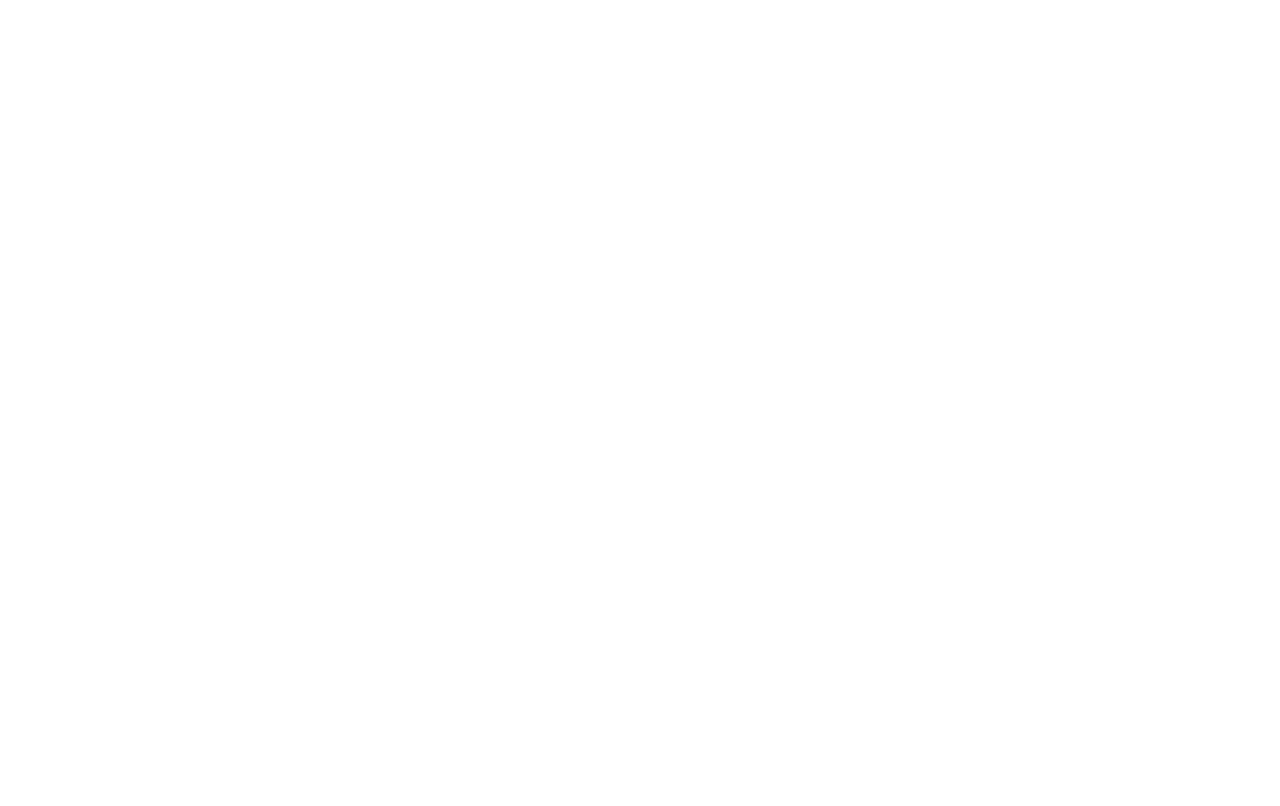
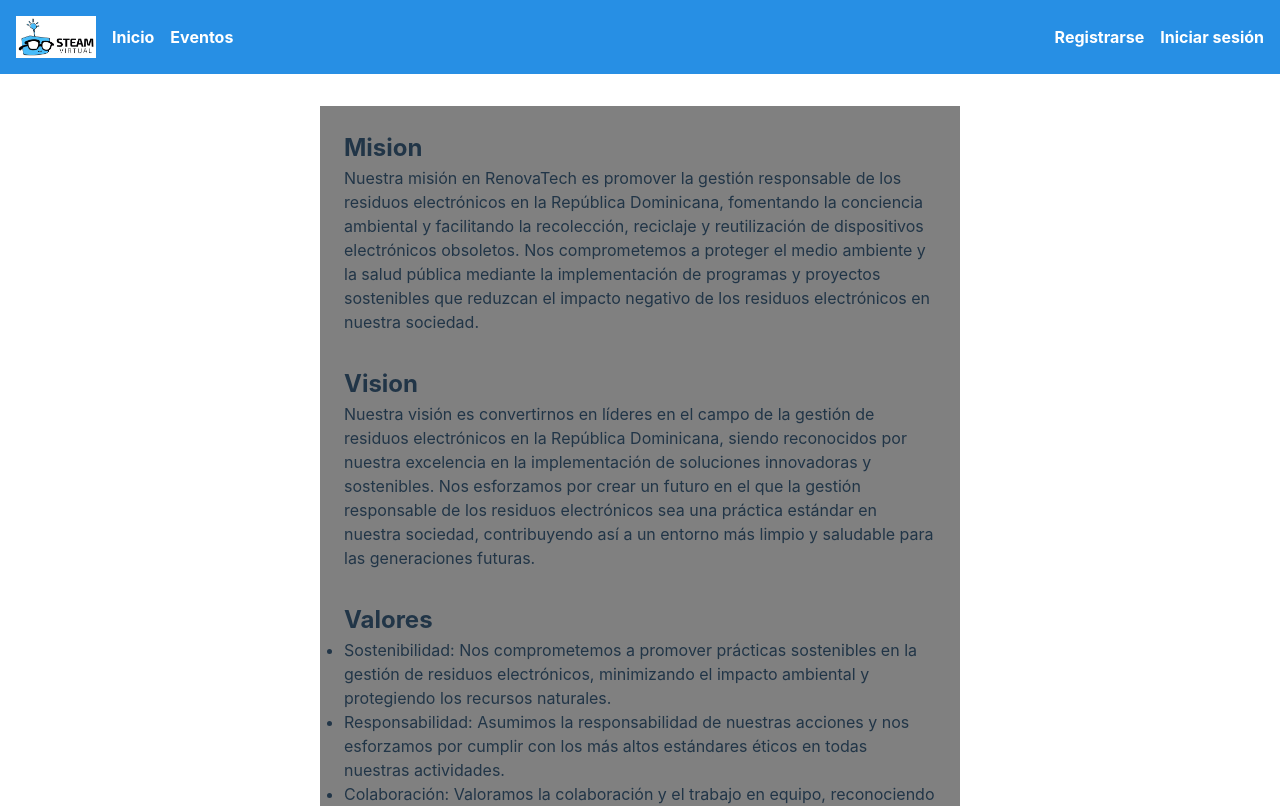
Before and after one commit to EmmaVargas19/Proyecto-Final-TDS, a React (Vite) app in the folder vite-project/: page /eventos in a window 1280 px wide. Before the commit this address had no page. Shown: the top 806 px of the page. Built offline with nearby package versions, Linux system fonts and the light colour scheme.

Commit message:
agregando toastify
agregando toastify

```diff
--- a/vite-project/package.json
+++ b/vite-project/package.json
@@ -14,7 +14,8 @@
     "react": "^18.2.0",
     "react-dom": "^18.2.0",
     "react-router": "^6.21.3",
-    "react-router-dom": "^6.21.3"
+    "react-router-dom": "^6.21.3",
+    "react-toastify": "^10.0.4"
   },
   "devDependencies": {
     "@types/react": "^18.2.43",
--- a/vite-project/src/App.jsx
+++ b/vite-project/src/App.jsx
@@ -12,7 +12,7 @@
       <Routes>
         <Route path="/" element={<NavBarr/>}>
           <Route index element={<Inicio/>}/>
-          <Route path="/sobrenosotros" element={<SobreNosotros/>}/>
+          <Route path="/eventos" element={<SobreNosotros/>}/>
           <Route path="/register" element={<Register/>}/>
           <Route path="/login" element={<Login/>}/>
         </Route>
--- a/vite-project/src/NavBarr.jsx
+++ b/vite-project/src/NavBarr.jsx
@@ -1,7 +1,26 @@
 import { Link, Outlet } from "react-router-dom";
+import { ToastContainer, toast } from 'react-toastify';
+import { useContext, useEffect, useRef } from "react";
+import { contextName } from "./context/myContext";
+import 'react-toastify/dist/ReactToastify.css';
 import './App.css'
 
+
 export function NavBarr() {
+const {user} = useContext(contextName)
+const refe = useRef(null)
+
+useEffect(()=>{
+if(user){
+  console.log("si")
+} else {
+  refe.current.addEventListener('click', (event)=>{
+    event.preventDefault()
+    toast.error("No puedes acceder al apartado de eventos hasta que inicies sesion")
+  })
+}
+
+},[])
   return (
     <>
     <div className="navbar">
@@ -9,7 +28,7 @@
     <div className="hijo">
     <img src="src/assets/WhatsApp Image 2024-02-29 at 2.26.29 PM.jpeg" alt="" />
     <li><Link to={'/'}>Inicio</Link></li>
-    <li><Link to={'/sobrenosotros'}>Sobre nosotros</Link></li>
+    <li><Link to={'/eventos'} ref={refe}>Eventos</Link></li>
     </div>
     <div className="hijo">
     <li><Link to={'/register'}>Registrarse</Link></li>
@@ -21,6 +40,7 @@
     <footer className="footerContainer">
       <p>Copyright © EU-Productions 2023</p>
     </footer>
+    <ToastContainer/>
     </>
   )
 }
--- /dev/null
+++ b/vite-project/src/context/MyContext.jsx
@@ -0,0 +1,20 @@
+import { createContext, useState } from "react";
+import '../App.css'
+export const contextName = createContext()
+
+export function MyContext ({children}){
+const [user, setUser] = useState(null)
+
+
+function ejem (){
+    setUser("ejem")
+}
+return (
+    <contextName.Provider value={{
+        user,
+        ejem
+    }}>
+        {children}
+    </contextName.Provider>
+)
+}
--- a/vite-project/src/main.jsx
+++ b/vite-project/src/main.jsx
@@ -1,10 +1,13 @@
 import ReactDOM from 'react-dom/client'
 import App from './App.jsx'
+import { MyContext } from './context/myContext.jsx'
 import { BrowserRouter } from 'react-router-dom'
 import './index.css'
 
 ReactDOM.createRoot(document.getElementById('root')).render(
 <BrowserRouter>
-  <App />
+  <MyContext>
+    <App />
+  </MyContext>
 </BrowserRouter>,
 )
```
Also changed, not shown: vite-project/.eslintrc.cjs, 1 other file (tests, documents, lock files or other folders).
